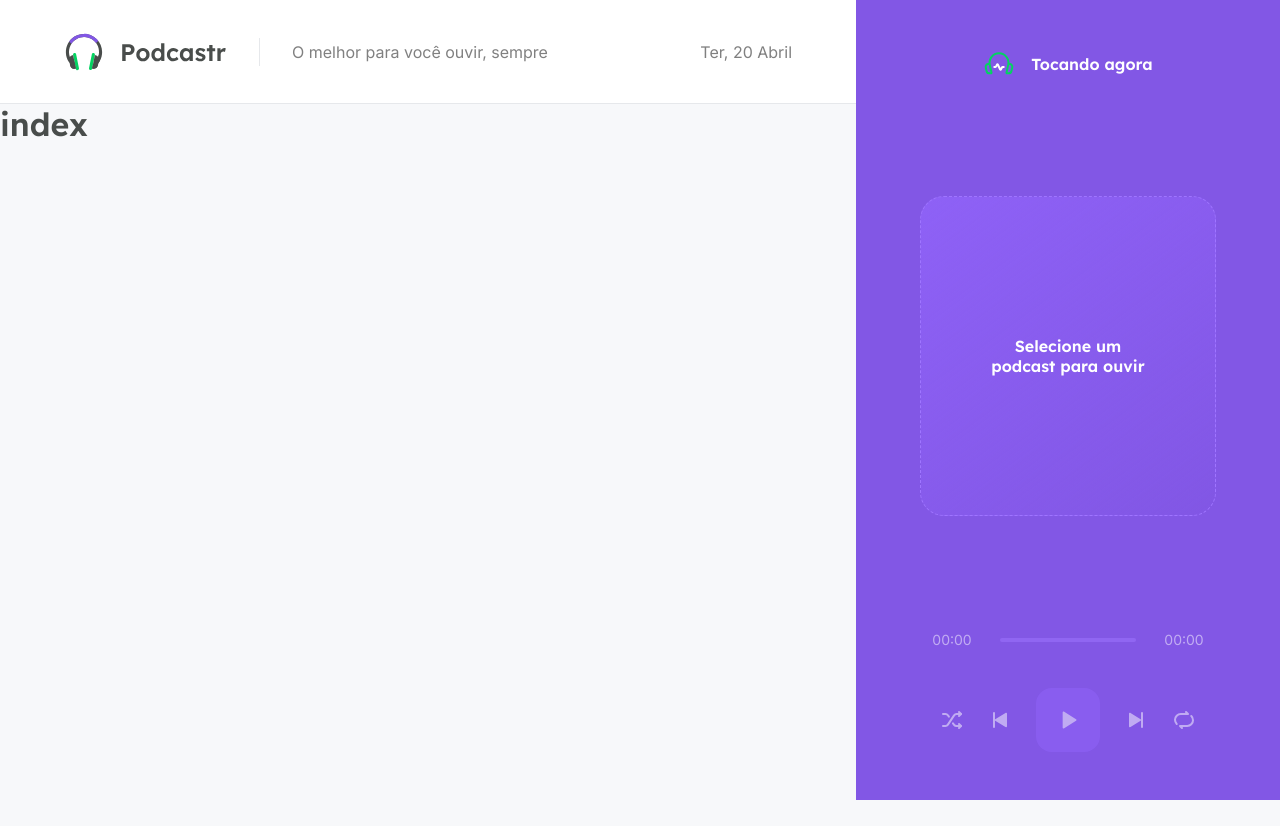
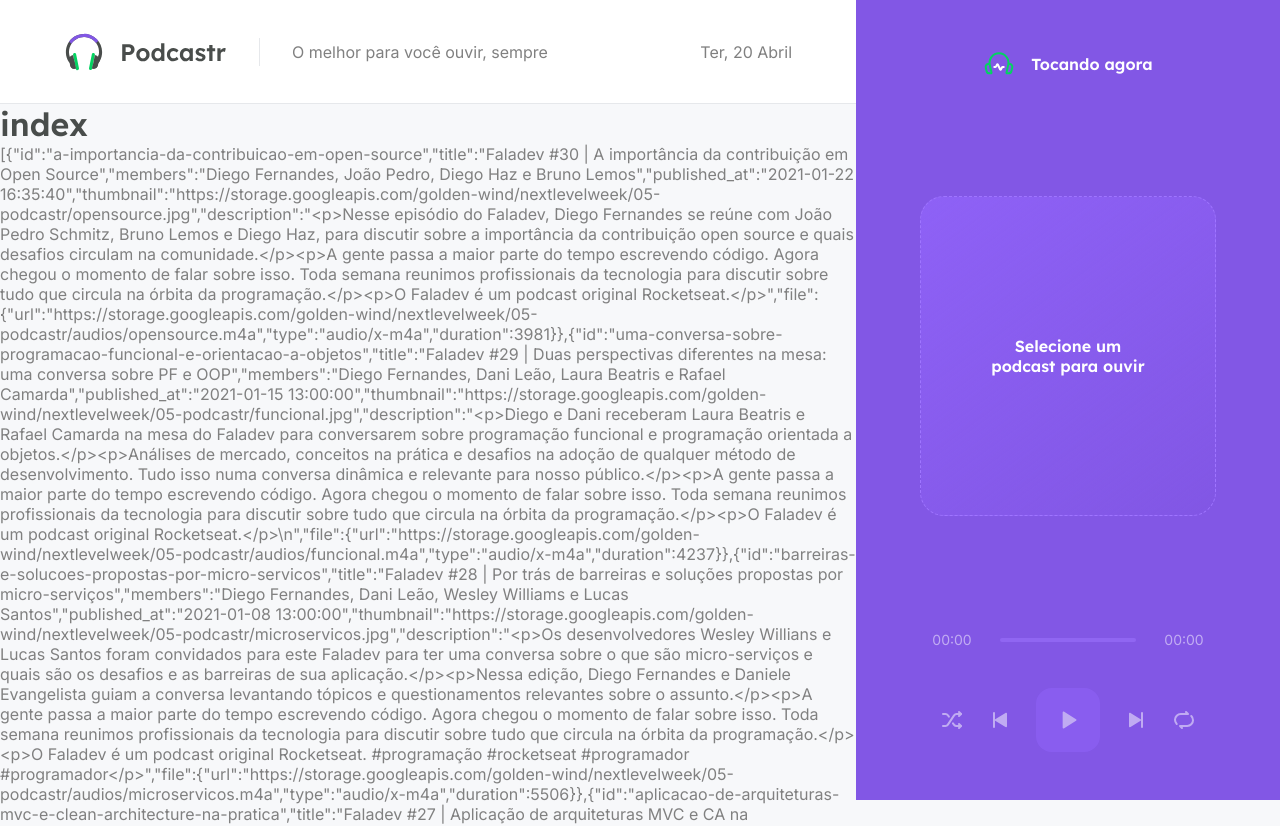
Before and after one commit to Lissone/podcastr, a Next.js app: page / in a window 1280 px wide. Shown: the top 826 px of the page. Before the commit the page ends 800 px from the top, so only its background shows below. Built offline with nearby package versions, Linux system fonts and the light colour scheme; data requests are answered from the project's data file.

Commit message:
ssg home

```diff
--- a/src/pages/index.tsx
+++ b/src/pages/index.tsx
@@ -1,7 +1,20 @@
-import { Header } from "../components/Header";
-
-export default function Home() {
+export default function Home(props) {
   return (
-    <h1>index</h1>
+    <div>
+      <h1>index</h1>
+      <p>{JSON.stringify(props.episodes)}</p>
+    </div>
   )
 }
+
+export async function getStaticProps() { //SSG
+  const response = await fetch('http://localhost:3333/episodes')
+  const data = await response.json()
+
+  return {
+    props: {
+      episodes: data
+    },
+    revalidate: 60 * 60 * 8
+  }
+}
```
